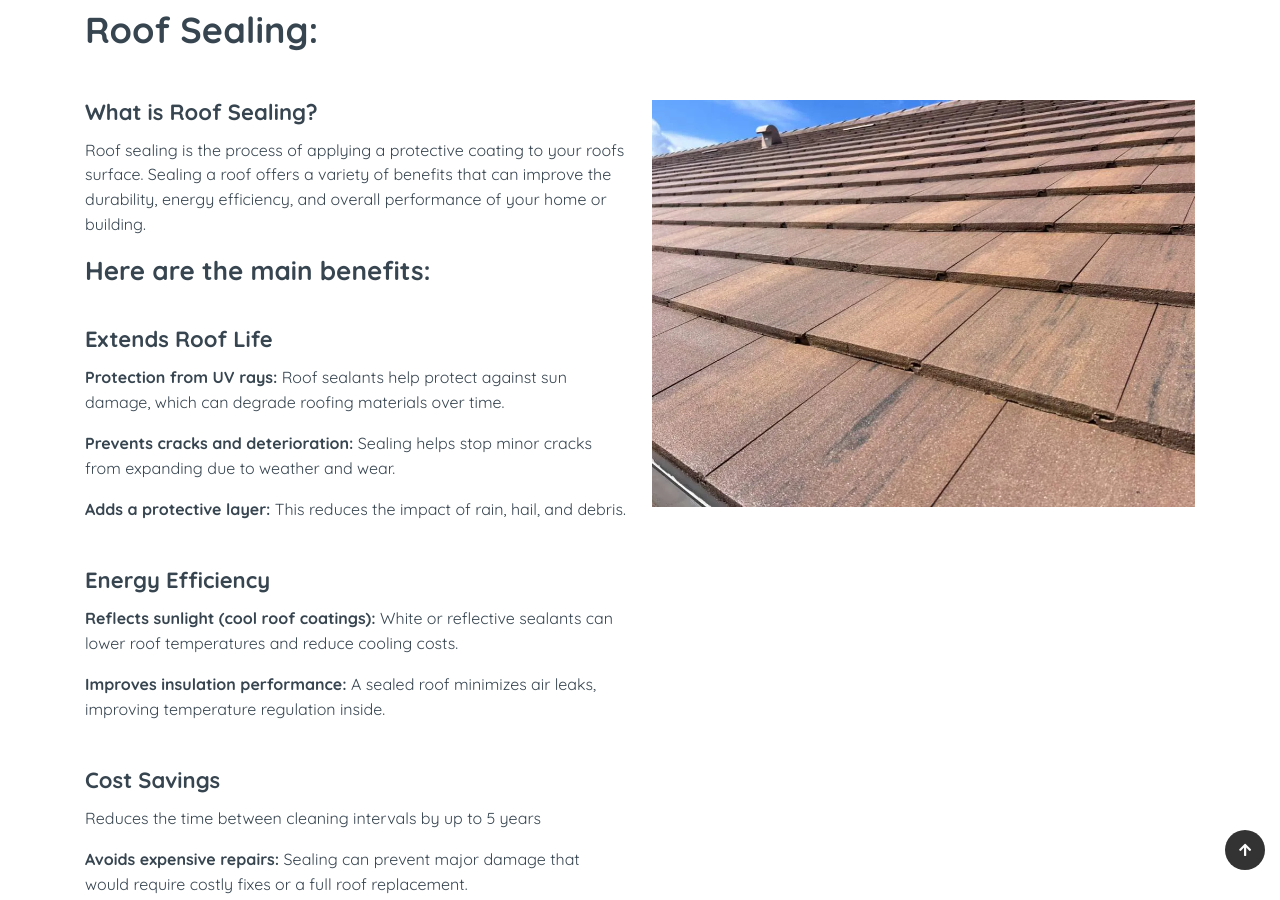
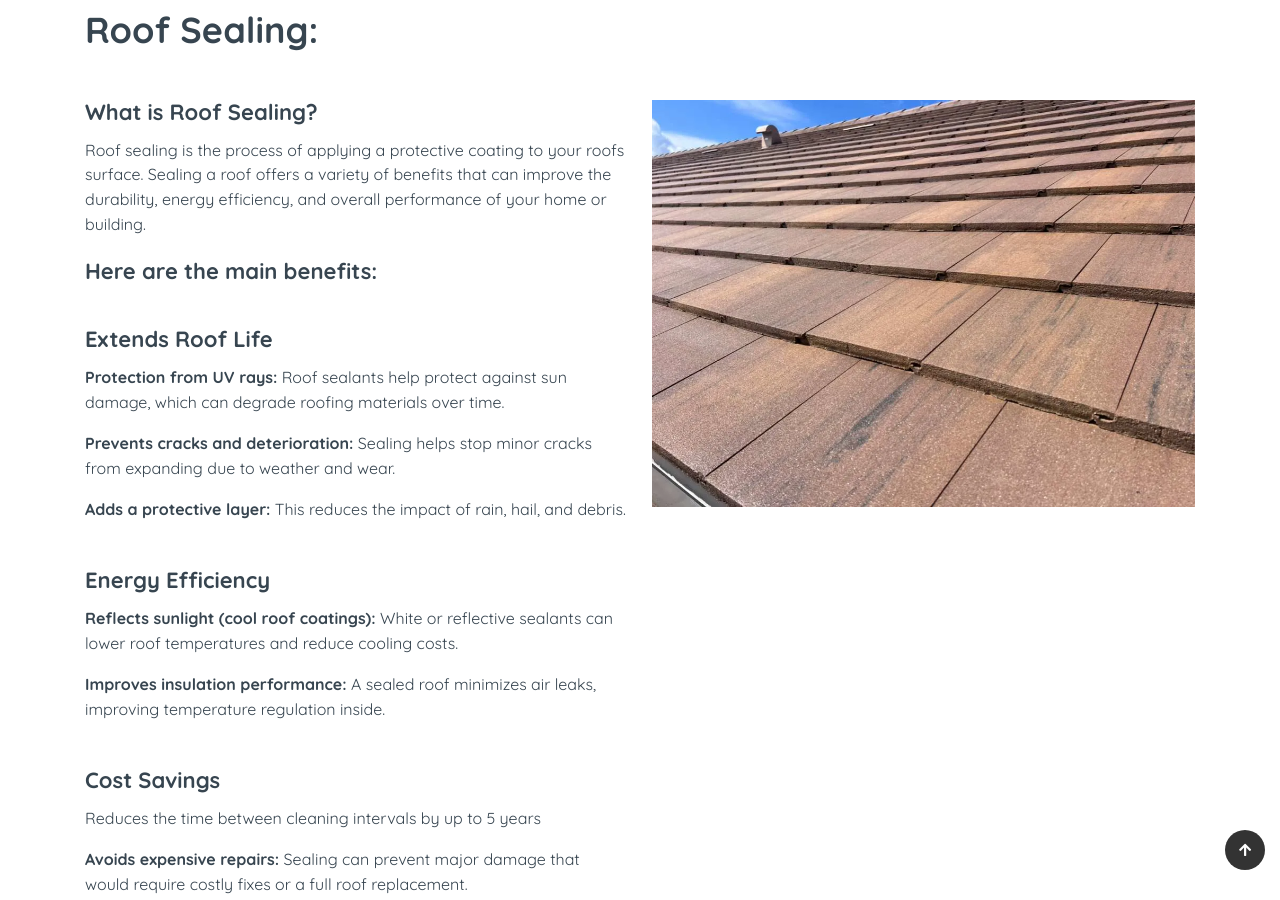
Before and after one commit to divinepropertymaint/site, a Jekyll site: the page built from index.md, in a window 1280 px wide and 900 px high, scrolled down 2418 px. Built offline with Jekyll 4.4.1, drawn with Linux system fonts in a browser that asks for light colours; some web fonts are replaced.

```diff
--- a/_includes/home/hero-section.html
+++ b/_includes/home/hero-section.html
@@ -145,7 +145,7 @@
                 <p class="block-desc">
                     Roof sealing is the process of applying a protective coating to your roofs surface. Sealing a roof offers a variety of benefits that can improve the durability, energy efficiency, and overall performance of your home or building.
                 </p>
-                <h3>Here are the main benefits:</h3> <br>
+                <h4>Here are the main benefits:</h4> <br>
 
                 <h4>Extends Roof Life</h4>
                 <p> <strong>Protection from UV rays:</strong> Roof sealants help protect against sun damage, which can degrade roofing materials over time.</p>
```
